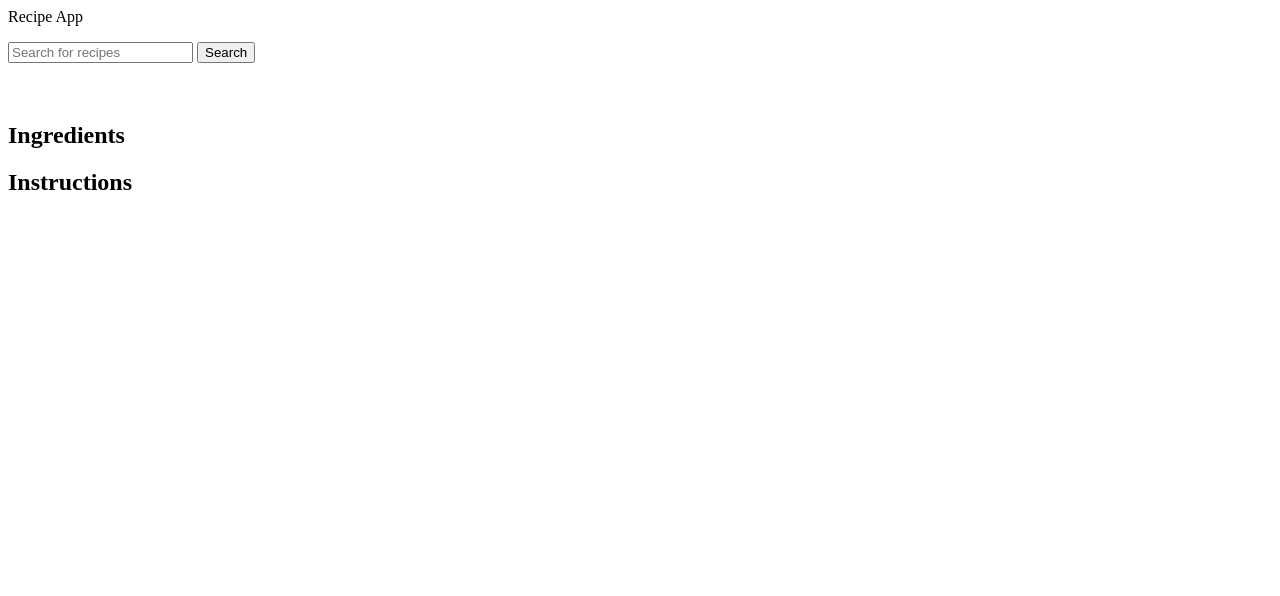
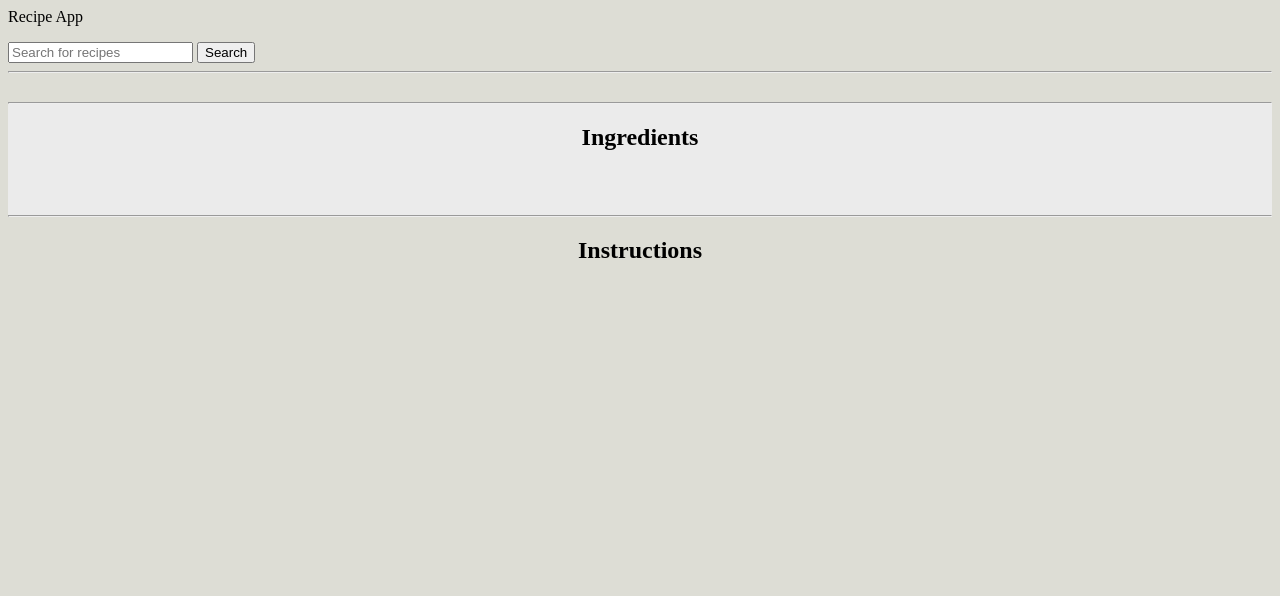
Before and after one commit to Wesley-Chok/CPSC-362-Project, a Flask app: page /recipe/1 in a window 1280 px wide. Shown: the top 596 px of the page. Run offline with Flask 2, Linux system fonts and the light colour scheme; data that the repository does not hold is empty.

Commit message:
alignment changes

```diff
--- a/templates/base.html
+++ b/templates/base.html
@@ -1,6 +1,7 @@
 <!-- base.html -->
 <!DOCTYPE html>
 <html>
+    <body style="background-color: rgba(219, 219, 210, 0.918);"
     <a class="navbar-brand">Recipe App</a>
 <head>
     <title>{% block title %}{% endblock %}</title>
@@ -23,6 +24,7 @@
     <div class="container">
         {% block content %}{% endblock %}
     </div>
+    <div><br><br></div>
 
     <div class="footer">
         <a href="{{ url_for('home') }}" class="button">Home</a>
--- a/templates/recipe.html
+++ b/templates/recipe.html
@@ -1,11 +1,34 @@
 {% extends 'base.html' %}
 
 {% block content %}
+<style>
+  img {
+    display: block;
+    margin-left: auto;
+    margin-right: auto;
+  }
+  div.list-center {
+    text-align: center;
+  }
+  ul.card-text {
+    display: inline-block;
+    text-align: left;
+  }
+  pre {
+    text-align: center;
+    font-family: 'Franklin Gothic Medium', 'Arial Narrow', Arial, sans-serif;
+    margin-bottom: 10em 0;
+  }
+</style>
   <div class="card mb-3">
     <div class="card-body">
-      <h1 class="card-title">{{ recipe['strMeal'] }}</h1>
-      <img class="card-img-top" src="{{ recipe['strMealThumb'] }}" alt="{{ recipe['strMeal'] }}">
-      <h2 class="card-subtitle mb-2 text-muted">Ingredients</h2>
+      <hr>
+      <h1 class="card-title" style="text-align: center;">{{ recipe['strMeal'] }}</h1>
+      <img class="card-img-top" src="{{ recipe['strMealThumb'] }}" alt="{{ recipe['strMeal'] }}" style="width: 50%;">
+      <div style="background-color: rgb(235, 235, 235);">
+      <hr>
+      <h2 class="card-subtitle mb-2 text-muted" style="text-align: center;">Ingredients</h2>
+      <div class="list-center" style="background-color: rgb(235, 235, 235);">
         <ul class="card-text">
           {% for i in range(1, 21) %}
             {% set ingredient_key = 'strIngredient{}'.format(i) %}
@@ -15,8 +38,14 @@
             {% endif %}
           {% endfor %}
         </ul>
-      <h2 class="card-subtitle mb-2 text-muted">Instructions</h2>
+      </div>
+      <hr>
+    </div>
+      <h2 class="card-subtitle mb-2 text-muted" style="text-align: center;">Instructions</h2>
       <p class="card-text">{{ recipe['strInstructions'] }}</p>
+    </div>
+    <div>
+      <br><br>
     </div>
   </div>
 {% endblock %}
```
Also changed, not shown: templates/search.html (+16 -3 lines). Lines whose indentation alone changed are shown as unchanged.
